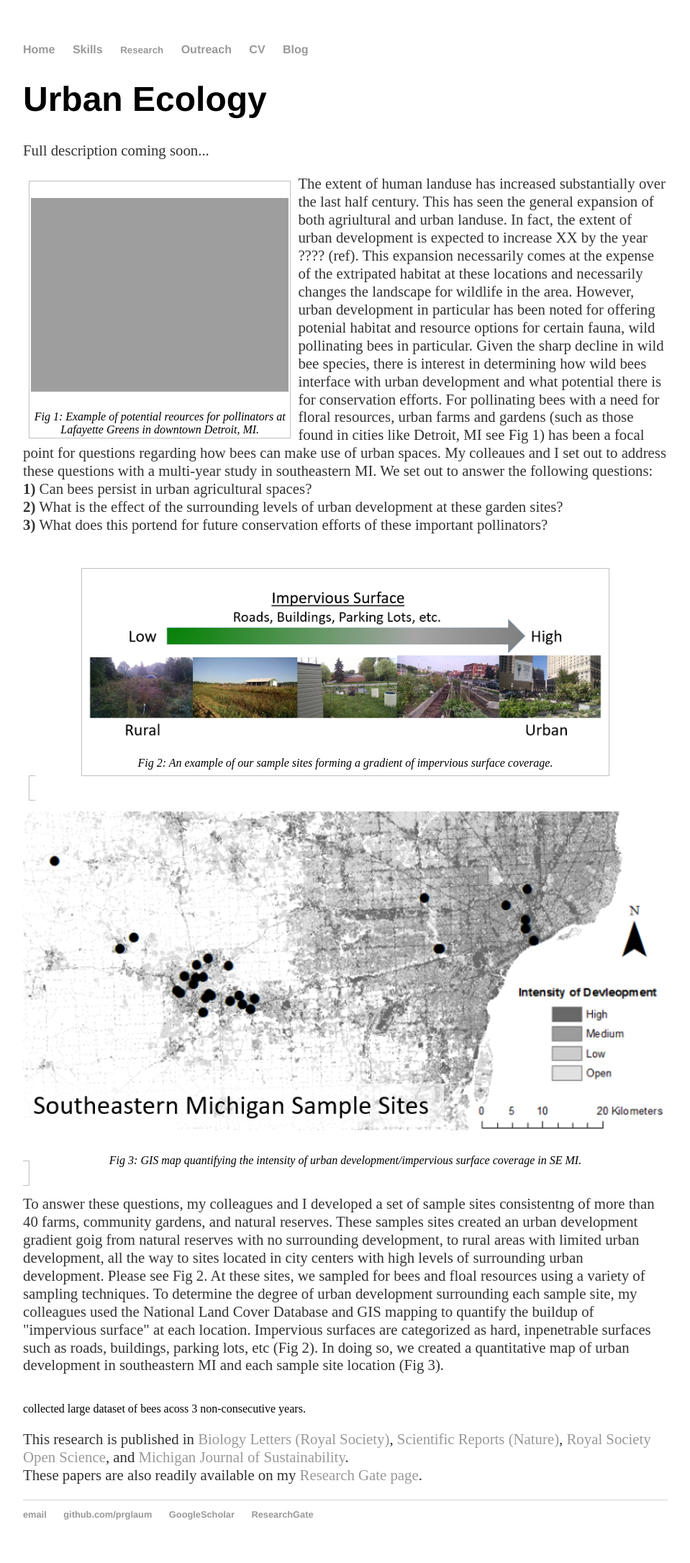
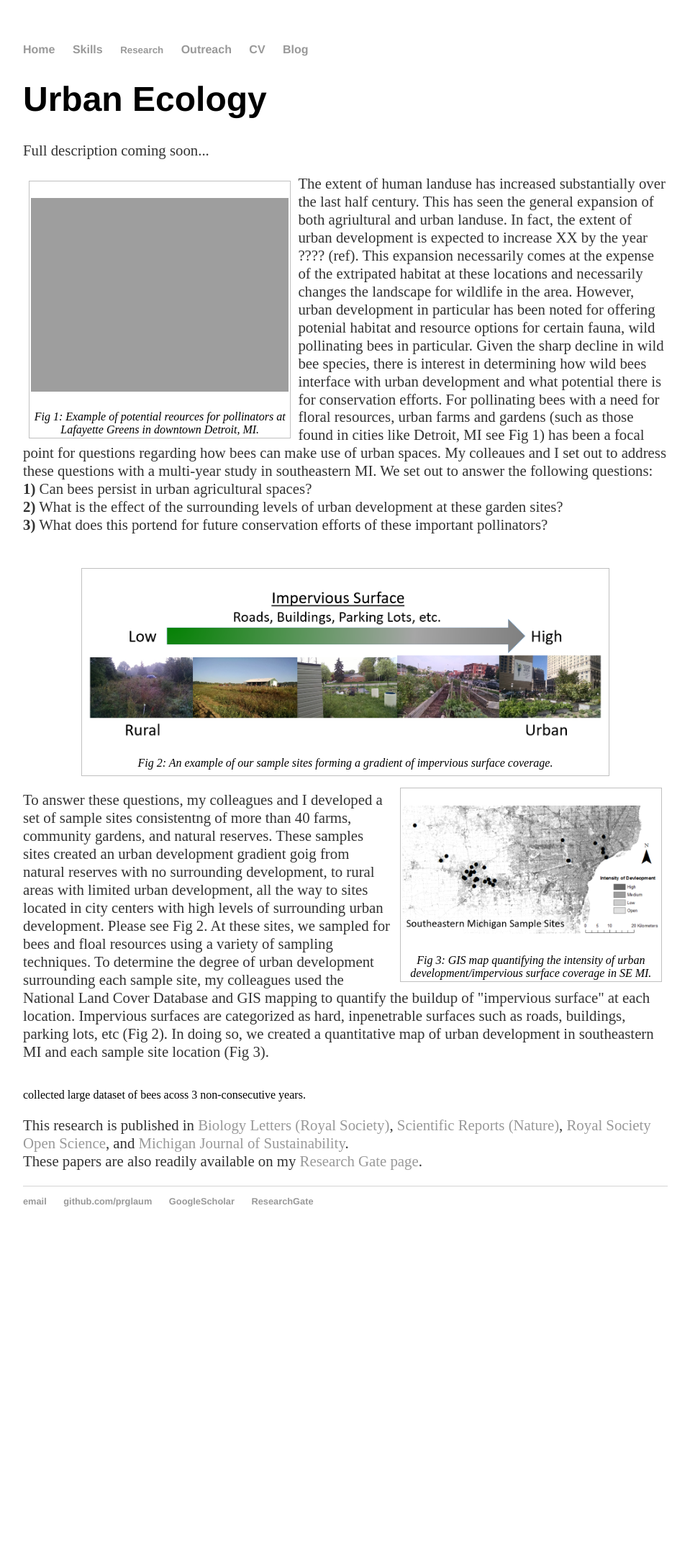
Before and after one commit to prglaum/prglaum.github.io, a Jekyll site: the page built from research/urbaneco/index.html, in a window 1280 px wide. Shown: the whole page at 72% size, without its empty margins (160-1119 px from the left). Built offline with Jekyll 4.4.1, drawn with Linux system fonts in a browser that asks for light colours; after the commit the page ends 1736 px from its top, so only the background shows below that.

Commit message:
Update index.html

```diff
--- a/research/urbaneco/index.html
+++ b/research/urbaneco/index.html
@@ -29,7 +29,7 @@ title: Urban Ecology
 	<figcaption>Fig 2: An example of our sample sites forming a gradient of impervious surface coverage.</figcaption>
 </figure>
 
-	<figure40 style="float-img-right">
+	<figure40 class="float-img-right">
 		<p><img class=scaled src="{{site.url}}/docs/assets/images/urbanGIS.PNG" alt="stats">
 		<figcaption>Fig 3: GIS map quantifying the intensity of urban development/impervious surface coverage in SE MI.</figcaption>
 	</figure40>
```
